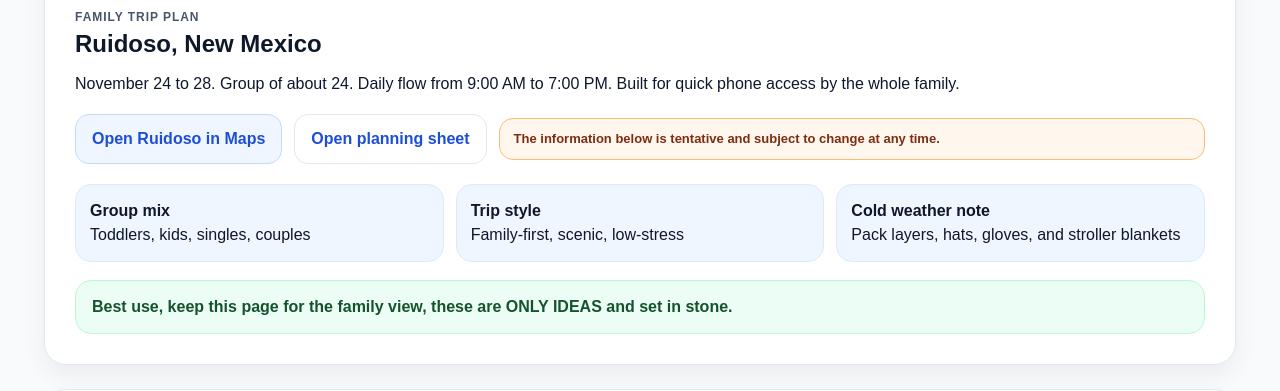
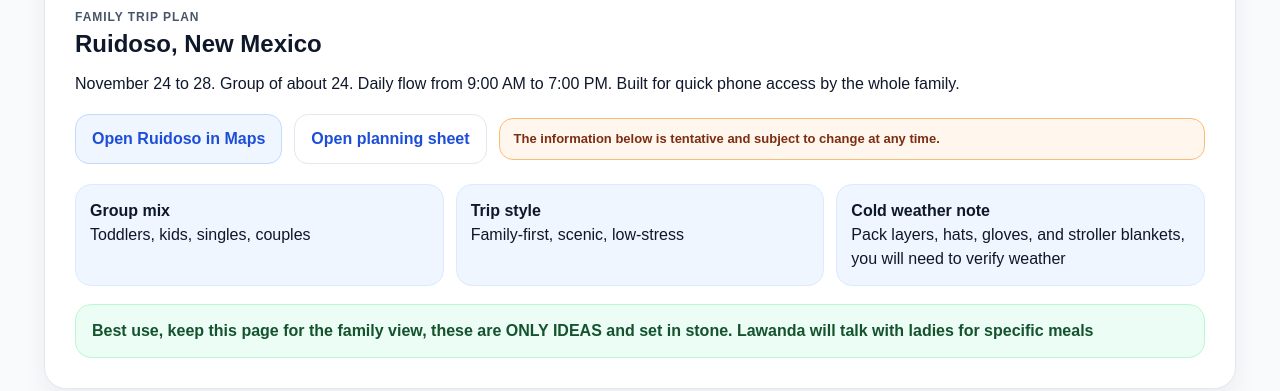
Before and after one commit to JamesJones4301/ruidoso-family-trip, a website: page index.html in a window 1280 px wide. Shown: the part 387-778 px from the top of the page. Drawn offline with Linux system fonts and the light colour scheme.

Commit message:
Update cold weather note and banner text in index.html

```diff
--- a/index.html
+++ b/index.html
@@ -372,9 +372,9 @@
         <div class="meta">
           <div><strong>Group mix</strong><br>Toddlers, kids, singles, couples</div>
           <div><strong>Trip style</strong><br>Family-first, scenic, low-stress</div>
-          <div><strong>Cold weather note</strong><br>Pack layers, hats, gloves, and stroller blankets</div>
+          <div><strong>Cold weather note</strong><br>Pack layers, hats, gloves, and stroller blankets, you will need to verify weather</div>
         </div>
-        <div class="banner">Best use, keep this page for the family view, these are ONLY IDEAS and set in stone.</div>
+        <div class="banner">Best use, keep this page for the family view, these are ONLY IDEAS and set in stone. Lawanda will talk with ladies for specific meals</div>
       </div>
     </section>
 
```
